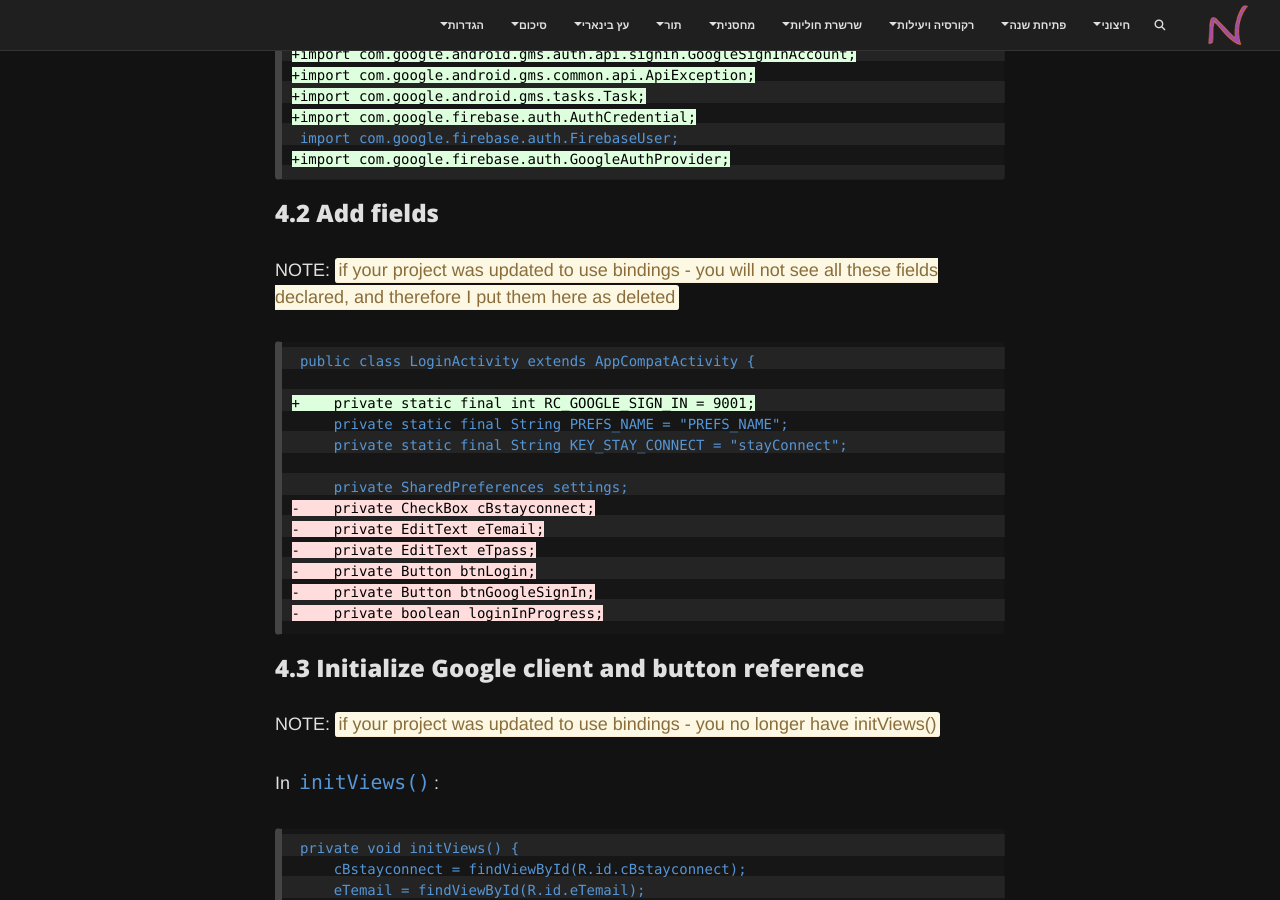
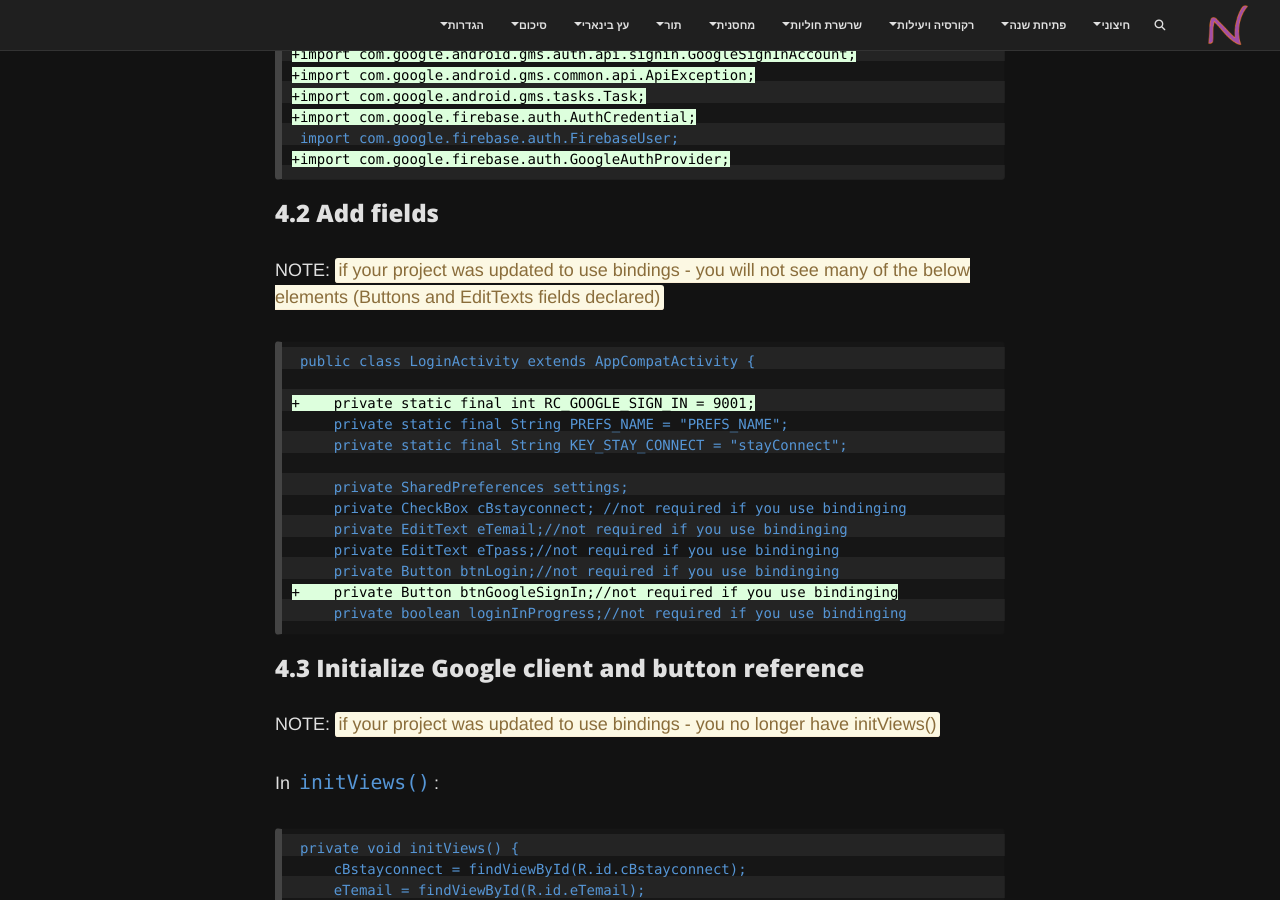
Before and after one commit to 3strategy/BeautifulMivney, a Jekyll site: the page built from android/projectSteps/018d.GoogleOAuthLoginAndSHA1.md, in a window 1280 px wide and 900 px high, scrolled down 9015 px. Built offline with Jekyll 4.4.1, drawn with Linux system fonts in a browser that asks for light colours; comment, search, counter and statistics services are not loaded; some of the changed text lies outside the part shown.

Commit message:
removed bindings from 018d

````diff
--- a/android/projectSteps/018d.GoogleOAuthLoginAndSHA1.md
+++ b/android/projectSteps/018d.GoogleOAuthLoginAndSHA1.md
@@ -408,7 +408,7 @@ Edit:
 
 ### 4.2 Add fields
 
-NOTE: ==if your project was updated to use bindings - you will not see all these fields declared, and therefore I put them here as deleted==
+NOTE: ==if your project was updated to use bindings - you will not see many of the below elements (Buttons and EditTexts fields declared)==
 
 ```diff
  public class LoginActivity extends AppCompatActivity {
@@ -418,12 +418,12 @@ NOTE: ==if your project was updated to use bindings - you will not see all these
      private static final String KEY_STAY_CONNECT = "stayConnect";
 
      private SharedPreferences settings;
--    private CheckBox cBstayconnect;
--    private EditText eTemail;
--    private EditText eTpass;
--    private Button btnLogin;
--    private Button btnGoogleSignIn;
--    private boolean loginInProgress;
+     private CheckBox cBstayconnect; //not required if you use bindinging
+     private EditText eTemail;//not required if you use bindinging
+     private EditText eTpass;//not required if you use bindinging
+     private Button btnLogin;//not required if you use bindinging
++    private Button btnGoogleSignIn;//not required if you use bindinging
+     private boolean loginInProgress;//not required if you use bindinging
 ```
 
 ### 4.3 Initialize Google client and button reference
@@ -467,7 +467,6 @@ public void onGoogleLoginClick(View view) {
     startActivityForResult(signInIntent, RC_GOOGLE_SIGN_IN);
 }
 ```
-
 
 ### 4.5 Handle Google sign-in result + Firebase credential login
 
````
Also changed, not shown: other parts of android/projectSteps/018d.GoogleOAuthLoginAndSHA1.md (+4 -4 lines).
